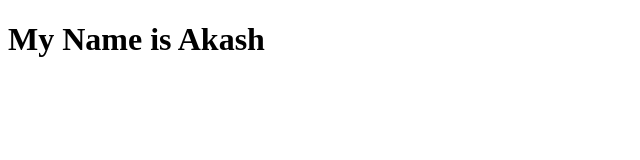
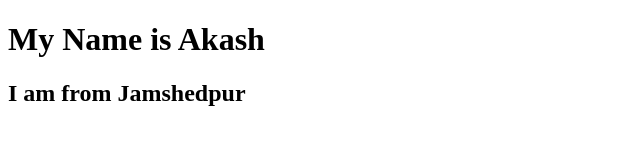
Before and after one commit to AkashMundari/Session1, a plain HTML site: page index.html in a window 1280 px wide. Shown: the whole page, without its empty margins (0-640 px from the left). Drawn offline with Linux system fonts and the light colour scheme.

Commit message:
Third commit

```diff
--- a/index.html
+++ b/index.html
@@ -7,5 +7,6 @@
 </head>
 <body>
     <h1>My Name is Akash</h1>
+    <h2>I am from Jamshedpur</h2>
 </body>
 </html>
```
